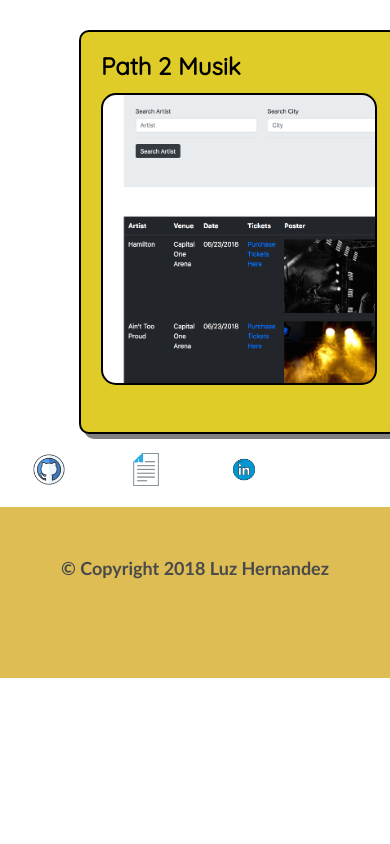
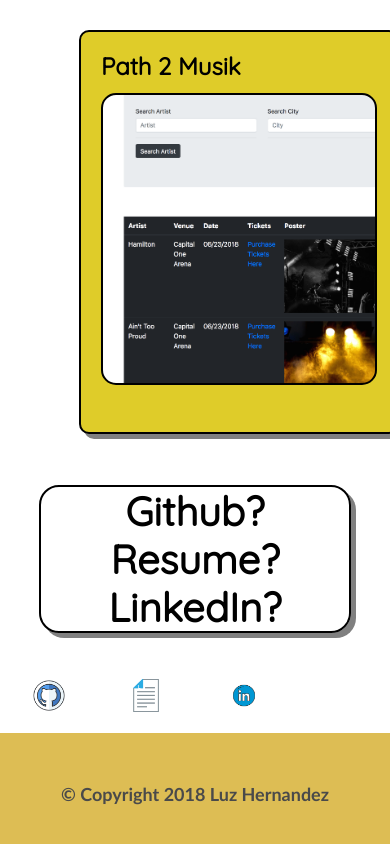
Before and after one commit to lhernandez5/PortfolioApp, a React (Create React App) app in the folder client/: page / in a window 390 px wide. Shown: the part 6495-7339 px from the top of the page. Before the commit the page ends 7173 px from the top, so only its background shows below. Built offline with nearby package versions, Linux system fonts and the light colour scheme.

Commit message:
media query

```diff
--- a/client/src/components/Container/Container.js
+++ b/client/src/components/Container/Container.js
@@ -20,7 +20,7 @@ class Container extends Component {
             {/* <Col size="12">
               <Picture />
               </Col> */}
-              <Col size="12">
+            <Col size="12">
               <Intro />
             </Col>
           </Row>
@@ -179,8 +179,8 @@ class Container extends Component {
         </Wrapper>
         <Wrapper>
           <Row>
+            <Header>Github? Resume? LinkedIn?</Header>
             <Col size="3">
-              {/* <Header>The code?</Header> */}
               <Button
                 link={"https://github.com/lhernandez5"}
                 image={
@@ -190,7 +190,6 @@ class Container extends Component {
               />
             </Col>
             <Col size="3">
-              {/* <Header>Résumé</Header> */}
               <Button
                 link={
                   "https://docs.google.com/document/d/1dd08t53gZAL9mqqsdAkjx5lda_oXuCx9gHzthlejT4E/edit"
@@ -202,7 +201,6 @@ class Container extends Component {
               />
             </Col>
             <Col size="3">
-              {/* <Header>Social</Header> */}
               <Button
                 link={"https://www.linkedin.com/in/--luz---hernandez/"}
                 image={
```
